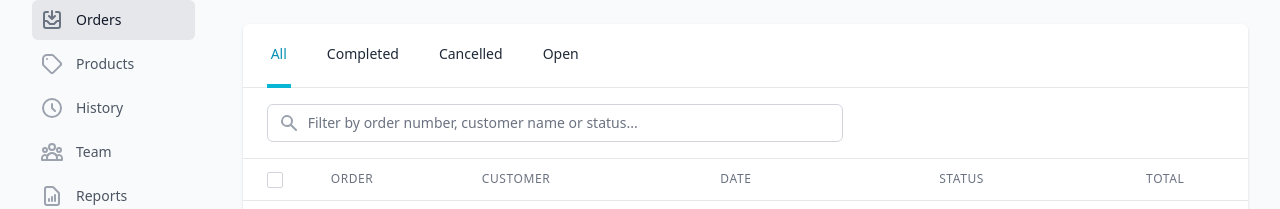
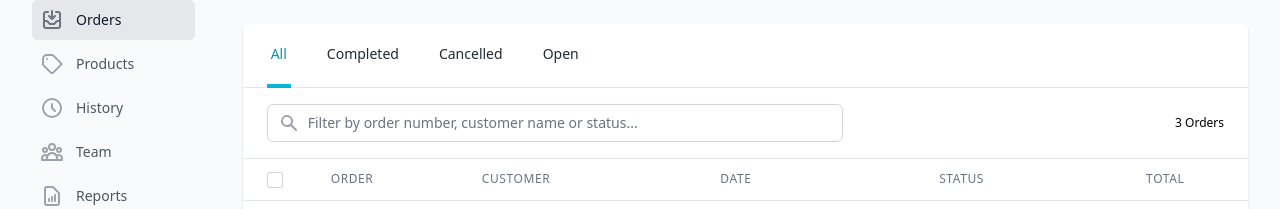
Before and after one commit to mwinel/ezziepos, a Next.js app: page /orders in a window 1280 px wide. Shown: the part 146-355 px from the top of the page. Built offline with nearby package versions, Linux system fonts and the light colour scheme.

Commit message:
Fix orders filter results display

```diff
--- a/components/orders/OrdersList.tsx
+++ b/components/orders/OrdersList.tsx
@@ -12,6 +12,7 @@ import TableCell from "@components/ui/TableCell";
 import Checkbox from "@components/ui/Checkbox";
 import SearchInput from "@components/ui/SearchInput";
 import FilterTabs from "@components/ui/FilterTabs";
+import ResultsPill from "@components/ui/ResultsPill";
 
 import en from "@locales/en";
 import fr from "@locales/fr";
@@ -58,6 +59,28 @@ const OrdersList = ({ orders }: OrdersListProps) => {
     }
   };
 
+  const handleClearSelectedOrders = () => {
+    setSelectedOrders([]);
+  };
+
+  const filteredOrders = orders
+    .filter((order) => {
+      if (!inputFilter) return true;
+      if (
+        order.orderNumber
+          .toLowerCase()
+          .indexOf(inputFilter.toLocaleLowerCase()) > -1 ||
+        order.status.toLowerCase().indexOf(inputFilter.toLocaleLowerCase()) >
+          -1 ||
+        order.customerName
+          .toLowerCase()
+          .indexOf(inputFilter.toLocaleLowerCase()) > -1
+      ) {
+        return true;
+      }
+    })
+    .filter(FILTER_ORDERS_MAP[filter]);
+
   return (
     <PagePanel>
       <div className="shadow overflow-hidden border-b border-gray-200 sm:rounded-md">
@@ -71,7 +94,6 @@ const OrdersList = ({ orders }: OrdersListProps) => {
         <div className="bg-white">
           <div className="hidden sm:block">
             <div className="flex flex-row py-4 px-6 border-b border-gray-200">
-              {/* Search */}
               <SearchInput
                 id="filter-orders"
                 name="filter-orders"
@@ -80,6 +102,15 @@ const OrdersList = ({ orders }: OrdersListProps) => {
                 value={inputFilter}
                 onChange={(e) => setInputFilter(e.target.value)}
               />
+              {selectedOrders.length ? (
+                <ResultsPill onClick={handleClearSelectedOrders}>
+                  {selectedOrders.length} selected
+                </ResultsPill>
+              ) : (
+                <p className="inline-flex items-center text-xs font-medium">
+                  {filteredOrders.length} Orders
+                </p>
+              )}
             </div>
           </div>
         </div>
@@ -103,25 +134,7 @@ const OrdersList = ({ orders }: OrdersListProps) => {
             </TableRow>
           </TableHead>
           <TableBody>
-            {orders
-              .filter((order) => {
-                if (!inputFilter) return true;
-                if (
-                  order.orderNumber
-                    .toLowerCase()
-                    .indexOf(inputFilter.toLocaleLowerCase()) > -1 ||
-                  order.status
-                    .toLowerCase()
-                    .indexOf(inputFilter.toLocaleLowerCase()) > -1 ||
-                  order.customerName
-                    .toLowerCase()
-                    .indexOf(inputFilter.toLocaleLowerCase()) > -1
-                ) {
-                  return true;
-                }
-              })
-              .filter(FILTER_ORDERS_MAP[filter])
-              .map((order: any) => (
+            {filteredOrders.map((order: any) => (
               <TableRow
                 key={order.id}
                 className="cursor-pointer hover:bg-gray-100"
@@ -173,7 +186,7 @@ const OrdersList = ({ orders }: OrdersListProps) => {
         {/* pagination */}
         <PaginationNav
           startCount={1}
-          endCount={orders.filter(FILTER_ORDERS_MAP[filter]).length}
+          endCount={filteredOrders.length}
           totalCount={orders.length}
         />
       </div>
```
Lines whose indentation alone changed are shown as unchanged.
